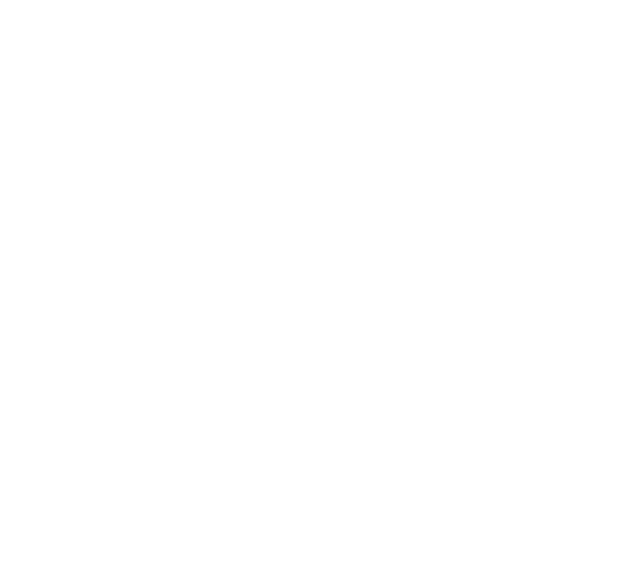
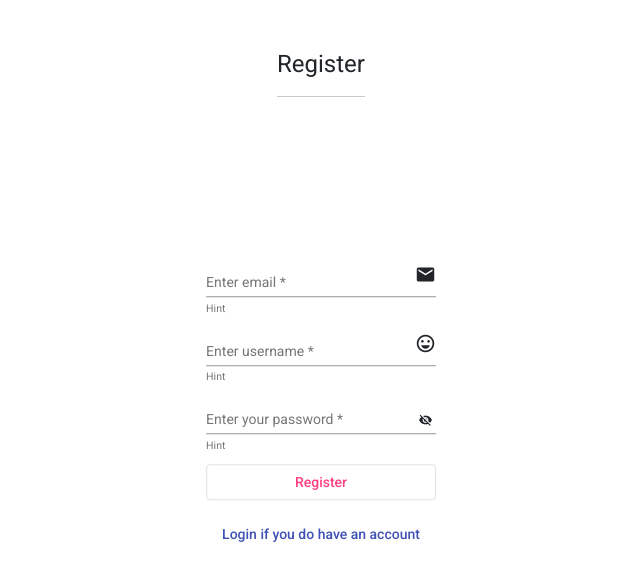
Before and after one commit to georgegoldman/project-8, an Angular app: page /register in a window 1280 px wide. Before the commit this address led to /. Shown: the top 580 px of the page, without its empty margins (319-959 px from the left). Built offline with nearby package versions, Linux system fonts and the light colour scheme.

Commit message:
added the register page

```diff
--- a/src/app/app-routing.module.ts
+++ b/src/app/app-routing.module.ts
@@ -3,10 +3,12 @@
 
 import { LandingPageComponent } from './landing-page/landing-page.component';
 import { LoginComponent } from './login/login.component';
+import { RegisterComponent } from './register/register.component';
 
 const routes: Routes = [
   {path: '', component: LandingPageComponent},
   {path: 'login', component: LoginComponent},
+  {path: 'register', component: RegisterComponent}
 ];
 
 @NgModule({
--- a/src/app/landing-page/landing-page.component.html
+++ b/src/app/landing-page/landing-page.component.html
@@ -1,4 +1,4 @@
-<div class="d-flex justify-content-center">
+<div class="d-flex justify-content-center pt-5">
   <h1>
     Pay Bills <b>ON  </b>One Touch
   </h1>
--- a/src/app/login/login.component.html
+++ b/src/app/login/login.component.html
@@ -16,6 +16,7 @@
               type="text" id="username"
               [formControl]="username"
               class="col-12"
+              autocomplete="off"
               required>
             <mat-error *ngIf="username.invalid">{{ getErrorMessage() }}</mat-error>
             <mat-icon matSuffix>sentiment_very_satisfied</mat-icon>
--- a/src/app/register/register.component.html
+++ b/src/app/register/register.component.html
@@ -1 +1,70 @@
-<p>register works!</p>
+<div class="col h-100">
+  <div class="d-flex justify-content-center">
+    <div class="pt-5">
+      <h1>Register</h1>
+      <hr>
+    </div>
+  </div>
+  <div class="h-75">
+    <div class="position-relative h-100">
+      <div class="position-absolute top-50 start-50 translate-middle">
+        <p>
+          <mat-form-field appearance="legacy" class="col-12">
+            <mat-label>Enter email</mat-label>
+            <input matInput
+              placeholder="ukaegbujohn@email.com"
+              type="email" id="email"
+              [formControl]="email"
+              class="col-12"
+              autocomplete="off"
+              required>
+            <mat-error *ngIf="email.invalid">{{ getEmailErrorMessage() }}</mat-error>
+            <mat-icon matSuffix>email</mat-icon>
+            <mat-hint>Hint</mat-hint>
+          </mat-form-field>
+        </p>
+        <p>
+          <mat-form-field appearance="legacy" class="col-12">
+            <mat-label>Enter username</mat-label>
+            <input matInput
+              placeholder="ukaegbujohn@email.com"
+              type="username" id="uername"
+              [formControl]="username"
+              class="col-12"
+              autocomplete="off"
+              required>
+            <mat-error *ngIf="username.invalid">{{ getUsernameErrorMessage() }}</mat-error>
+            <mat-icon matSuffix>sentiment_very_satisfied</mat-icon>
+            <mat-hint>Hint</mat-hint>
+          </mat-form-field>
+        </p>
+        <p>
+          <mat-form-field appearance="legacy" class="col-12">
+            <mat-label>Enter your password</mat-label>
+            <input matInput
+            [type]="hide ? 'password' : 'text'"
+            id="password"
+            [formControl]="password"
+            class="col-12"
+            placeholder="ukJohn488@"
+            autocomplete="off"
+            required>
+            <button mat-icon-button matSuffix (click)="hide = !hide" [attr.aria-label]="'Hide password'" [attr.aria-pressed]="hide">
+              <mat-icon>{{hide ? 'visibility_off' : 'visibility'}}</mat-icon>
+            </button>
+            <mat-error *ngIf="password.invalid">{{ getPasswordErrorMessage() }}</mat-error>
+            <mat-hint>Hint</mat-hint>
+          </mat-form-field>
+
+        </p>
+        <button mat-stroked-button color="accent" class="col-12">Register</button>
+
+        <section class="my-3">
+          <button mat-button
+          routerLink="/login"
+          color="primary">Login if you do have an account</button>
+        </section>
+      </div>
+    </div>
+  </div>
+</div>
--- a/src/app/register/register.component.ts
+++ b/src/app/register/register.component.ts
@@ -1,4 +1,5 @@
 import { Component, OnInit } from '@angular/core';
+import { FormControl, Validators } from '@angular/forms';
 
 @Component({
   selector: 'app-register',
@@ -7,6 +8,25 @@
 })
 export class RegisterComponent implements OnInit {
 
+  hide:boolean = true
+
+  email = new FormControl('', [Validators.required, Validators.email]);
+  username = new FormControl('', [Validators.required])
+  password = new FormControl('', Validators.required)
+
+  getEmailErrorMessage():string {
+    if(this.email.hasError('email')) return 'Please enter a valid email'
+    return this.email.hasError('required') ? 'You must enter a email': '';
+  }
+
+  getUsernameErrorMessage():string {
+    return this.username.hasError('required') ? 'You must enter a Username' : ''
+  }
+
+  getPasswordErrorMessage():string {
+    return this.password.hasError('required') ? 'You must provide a password' : ''
+  }
+
   constructor() { }
 
   ngOnInit(): void {
```
